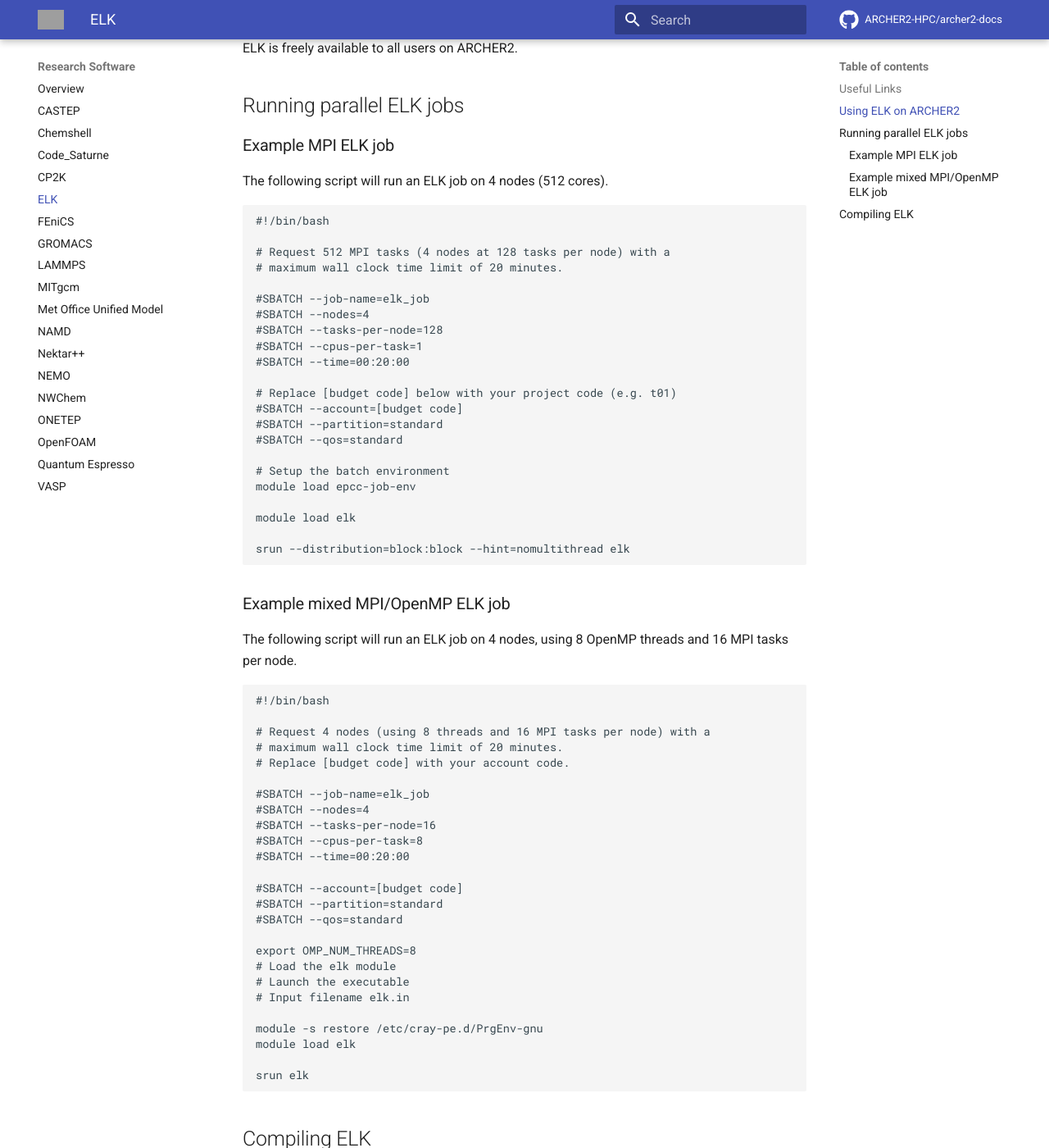
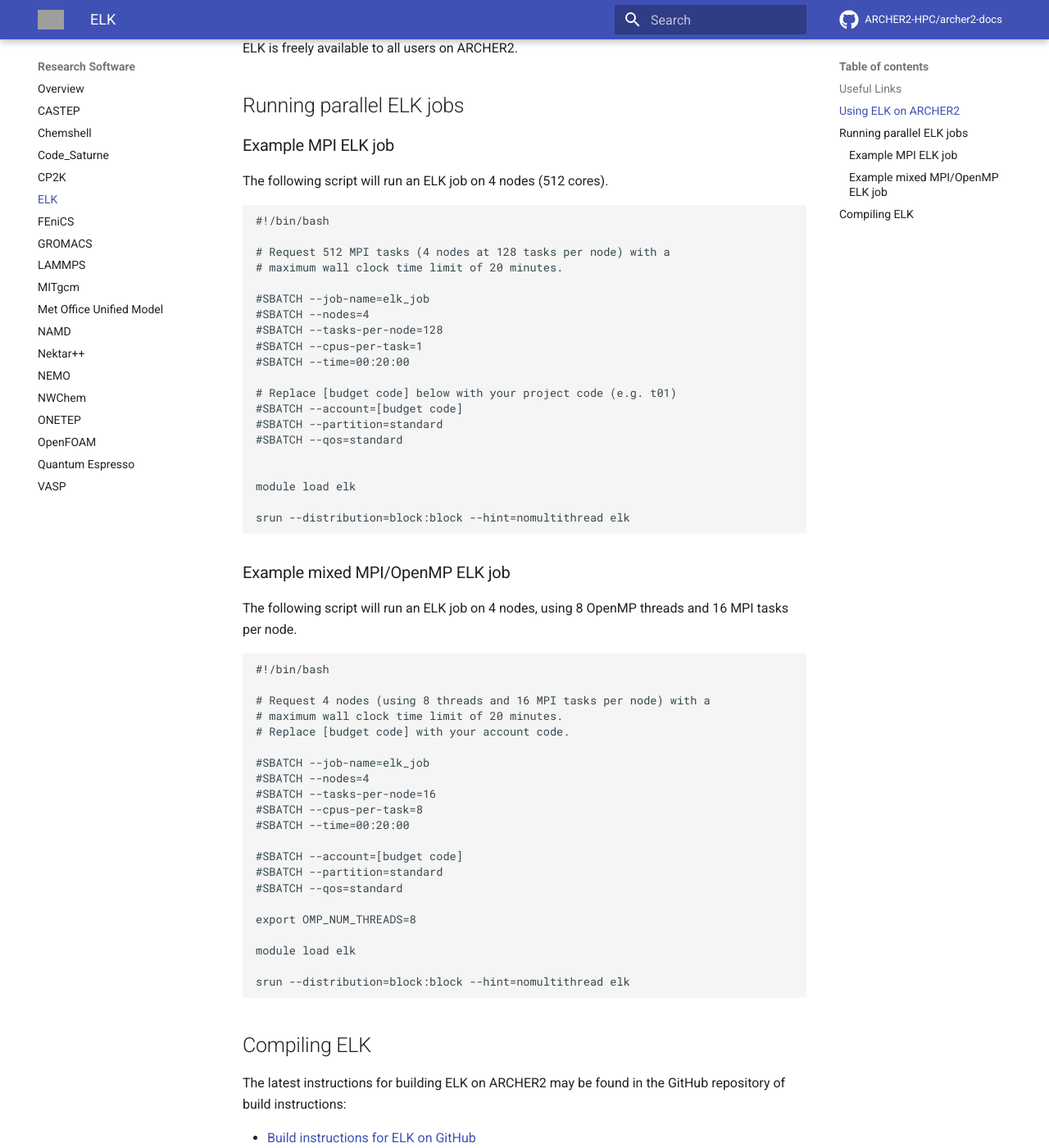
Before and after one commit to ARCHER2-HPC/archer2-docs, an MkDocs documentation site: the page built from docs/research-software/elk/elk.md, in a window 1280 px wide and 1400 px high, scrolled down 500 px. Shown: the whole window at 82% size. Built offline with MkDocs 1.6.1 and Material for MkDocs 9.7.7, drawn with Linux system fonts in a browser that asks for light colours; comment, search, counter and statistics services are not loaded; grey boxes are pictures that could not be loaded.

Commit message:
Update ELK docs

````diff
--- a/docs/research-software/elk/elk.md
+++ b/docs/research-software/elk/elk.md
@@ -37,8 +37,6 @@ The following script will run an ELK job on 4 nodes (512 cores).
 #SBATCH --partition=standard
 #SBATCH --qos=standard
 
-# Setup the batch environment
-module load epcc-job-env
 
 module load elk
 
@@ -68,14 +66,10 @@ threads and 16 MPI tasks per node.
 #SBATCH --qos=standard
 
 export OMP_NUM_THREADS=8
-# Load the elk module
-# Launch the executable
-# Input filename elk.in
 
-module -s restore /etc/cray-pe.d/PrgEnv-gnu
 module load elk
 
-srun elk
+srun --distribution=block:block --hint=nomultithread elk
 ```
 
 ## Compiling ELK
````
